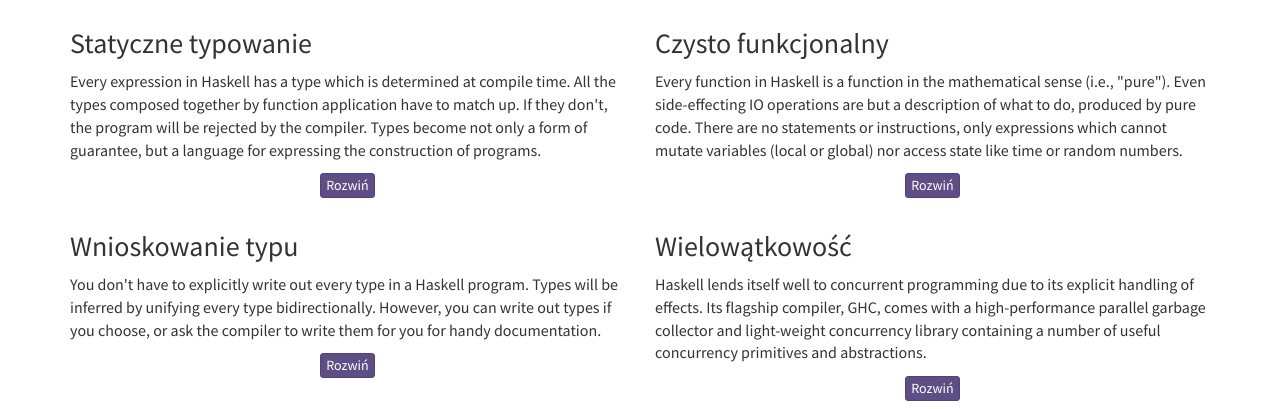
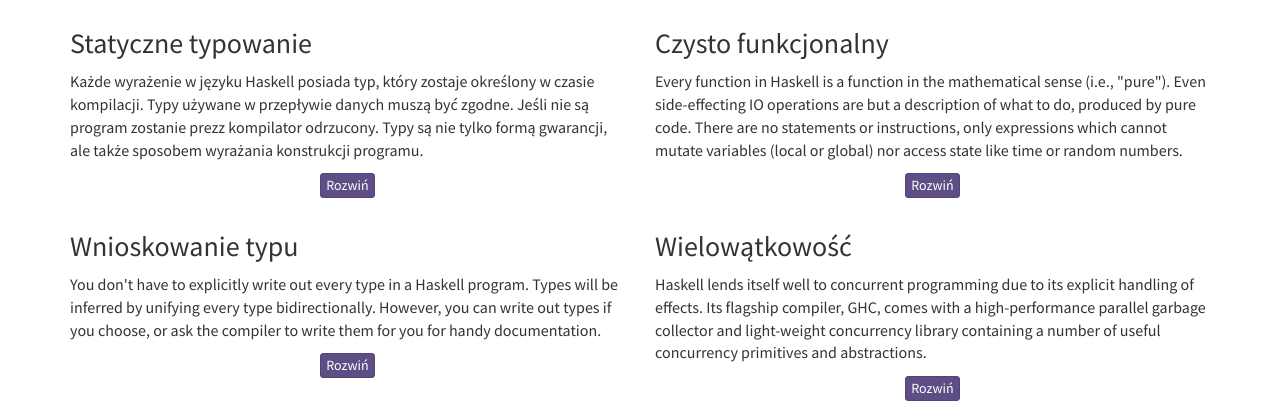
Before and after one commit to mkordulewski/haskell.pl, a plain HTML site: page index.html in a window 1280 px wide. Shown: the part 654-1063 px from the top of the page. Drawn offline with Linux system fonts and the light colour scheme.

Commit message:
'Statically typed' section

```diff
--- a/index.html
+++ b/index.html
@@ -99,10 +99,9 @@
             <div class=" row ">
                 <div class=" span6 col-md-6"><h3>Statyczne typowanie</h3>
 
-                    <p>Every expression in Haskell has a type which is determined at compile time. All the types
-                        composed together by function application have to match up. If they don&#39;t, the program will
-                        be rejected by the compiler. Types become not only a form of guarantee, but a language for
-                        expressing the construction of programs.</p>
+                    <p>Każde wyrażenie w języku Haskell posiada typ, który zostaje określony w czasie kompilacji. Typy
+                        używane w przepływie danych muszą być zgodne. Jeśli nie są program zostanie prezz kompilator odrzucony.
+                        Typy są nie tylko formą gwarancji, ale także sposobem wyrażania konstrukcji programu.</p>
 
                     <p class="text-center"><a data-toggle="collapse" href="#collapse-statically-typed"
                                               class="btn btn-xs btn-primary">Rozwiń</a></p>
```
